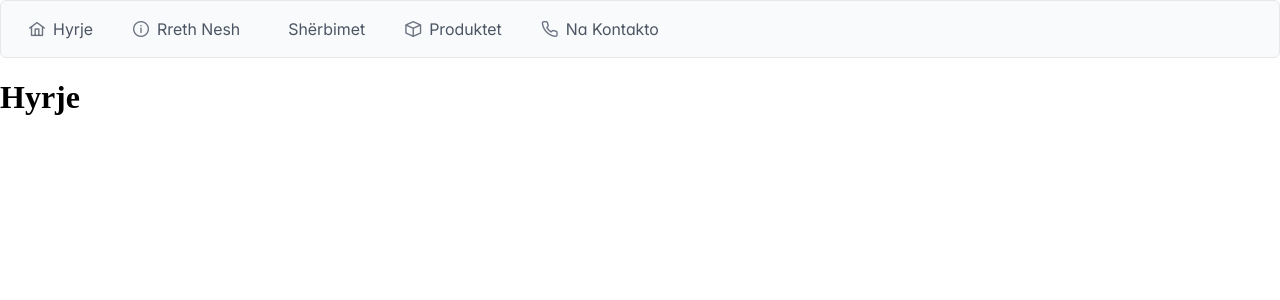
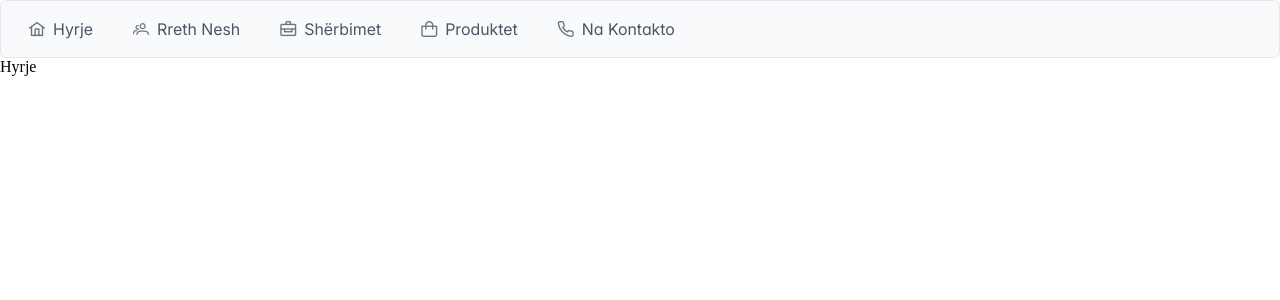
Before and after one commit to Amarildo05/Bert-Electric, a React (Vite) app: page / in a window 1280 px wide. Shown: the top 300 px of the page. Built offline with nearby package versions, Linux system fonts and the light colour scheme.

Commit message:
adjustments/ clean code

```diff
--- a/src/App.jsx
+++ b/src/App.jsx
@@ -4,10 +4,12 @@ import About from "./pages/About";
 import Services from "./pages/Services";
 import Products from "./pages/Products";
 import Contact from "./pages/Contact";
+import Navbar from "./components/Navbar";
 
 export default function App() {
   return (
     <Router>
+      <Navbar />
       <Routes>
         <Route path="/" element={<Home />} />
         <Route path="/rreth-nesh" element={<About />} />
--- a/src/components/Navbar.jsx
+++ b/src/components/Navbar.jsx
@@ -1,4 +1,3 @@
-import React from "react";
 import { Menubar } from "primereact/menubar";
 import { useNavigate } from "react-router-dom";
 
@@ -13,17 +12,17 @@ export default function BasicDemo() {
     },
     {
       label: "Rreth Nesh",
-      icon: "pi pi-info-circle",
+      icon: "pi pi-users",
       command: () => navigate("/rreth-nesh"),
     },
     {
       label: "Shërbimet",
-      icon: "pi pi-cogs",
+      icon: "pi pi-briefcase",
       command: () => navigate("/sherbimet"),
     },
     {
       label: "Produktet",
-      icon: "pi pi-box",
+      icon: "pi pi-shopping-bag",
       command: () => navigate("/produkte"),
     },
     {
--- a/src/pages/About.jsx
+++ b/src/pages/About.jsx
@@ -1,5 +1,3 @@
-import React from 'react'
-
 export default function About() {
   return (
     <div>Rreth Nesh</div>
--- a/src/pages/Contact.jsx
+++ b/src/pages/Contact.jsx
@@ -1,5 +1,3 @@
-import React from 'react'
-
 export default function Contact() {
   return (
     <div>Na Kontakto</div>
--- a/src/pages/Home.jsx
+++ b/src/pages/Home.jsx
@@ -1,10 +1,7 @@
-import Navbar from "../components/Navbar";
-
 export default function Home() {
   return (
     <div>
-      <Navbar />
-      <h1>Hyrje</h1>
+      Hyrje
     </div>
   );
 }
--- a/src/pages/Products.jsx
+++ b/src/pages/Products.jsx
@@ -1,5 +1,3 @@
-import React from 'react'
-
 export default function Products() {
   return (
     <div>Produkte</div>
--- a/src/pages/Services.jsx
+++ b/src/pages/Services.jsx
@@ -1,5 +1,3 @@
-import React from 'react'
-
 export default function Services() {
   return (
     <div>Sherbime</div>
```
